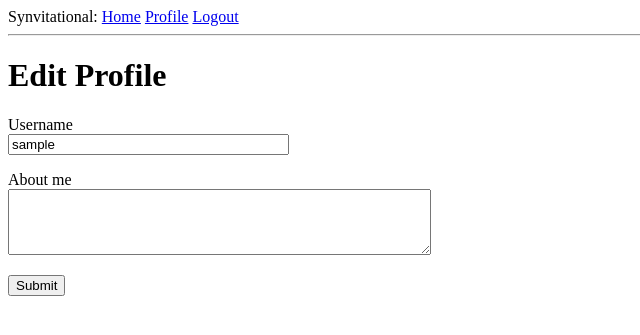
After one commit to OneCalledSyn/flaskwebsite, a Flask app: page /edit_profile in a window 1280 px wide. The commit adds this page. Shown: the top 335 px of the page, without its empty margins (0-640 px from the left). Run offline with Flask 2, Linux system fonts and the light colour scheme; the visitor is signed in with stand-in values (Sample User, id 1); data comes from the database, SQL or seed files in the repository; both versions use the stored data as it was after the commit.

Commit message:
Add files via upload

```diff
--- a/app/forms.py
+++ b/app/forms.py
@@ -1,6 +1,6 @@
 from flask_wtf import FlaskForm
-from wtforms import StringField, PasswordField, BooleanField, SubmitField
-from wtforms.validators import ValidationError, DataRequired, Email, EqualTo
+from wtforms import StringField, PasswordField, BooleanField, SubmitField, TextAreaField
+from wtforms.validators import ValidationError, DataRequired, Email, EqualTo, Length
 from app.models import User
 
 class LoginForm(FlaskForm):
@@ -25,3 +25,18 @@ class RegistrationForm(FlaskForm):
         user = User.query.filter_by(email=email.data).first()
         if user is not None:
             raise ValidationError('That email address is already in use, please try a different one.')
+
+class EditProfileForm(FlaskForm):
+    username = StringField('Username', validators=[DataRequired()])
+    about_me = TextAreaField('About me', validators=[Length(min = 0, max = 140)])
+    submit = SubmitField('Submit')
+
+    def __init__(self, original_username, *args, **kwargs):
+        super(EditProfileForm, self).__init__(*args, **kwargs)
+        self.original_username = original_username
+
+    def validate_username(self, username):
+        if username.data != self.original_username:
+            user = User.query.filter_by(username=self.username.data).first()
+            if user is not None:
+                raise ValidationError('Please use a different username.')
--- a/app/models.py
+++ b/app/models.py
@@ -1,3 +1,4 @@
+from hashlib import md5
 from app import login
 from werkzeug.security import generate_password_hash, check_password_hash
 from datetime import datetime
@@ -14,6 +15,8 @@ class User(UserMixin, db.Model):
     email = db.Column(db.String(120), index = True, unique = True)
     password_hash = db.Column(db.String(128))
     posts = db.relationship('Post', backref='author', lazy='dynamic')
+    about_me = db.Column(db.String(140))
+    last_seen = db.Column(db.DateTime, default=datetime.utcnow)
 
     def __repr__(self):
         return '<User {}>'.format(self.username)
@@ -24,6 +27,10 @@ class User(UserMixin, db.Model):
     def check_password(self, password):
         return check_password_hash(self.password_hash, password)
 
+    def avatar(self, size):
+        digest = md5(self.email.lower().encode('utf-8')).hexdigest()
+        return 'https://www.gravatar.com/avatar/{}?d=identicon&s={}'.format(digest, size)
+
 class Post(db.Model):
     id = db.Column(db.Integer, primary_key = True)
     body = db.Column(db.String(140))
--- a/app/routes.py
+++ b/app/routes.py
@@ -5,11 +5,9 @@ from flask_login import current_user, login_user, login_required, logout_user
 from app.models import User
 from flask import request
 from werkzeug.urls import url_parse
+from datetime import datetime
+from app.forms import EditProfileForm
 
-# @ symbol indicates the use of 'decorators'
-# Decorators dynamically alter the functionality of a function/method/class
-# without directly using subclasses or changing the source code
-# Think of a decorator as a wrapper
 @app.route('/')
 @app.route('/index')
 @login_required
@@ -66,3 +64,34 @@ def register():
         flash('Congratulations, you are now a registered user!')
         return redirect(url_for('login'))
     return render_template('register.html', title = 'Register', form = form)
+
+@app.route('/user/<username>')
+@login_required
+def user(username):
+    user = User.query.filter_by(username=username).first_or_404()
+    posts = [
+        {'author': user, 'body': 'Test post #1'},
+        {'author': user, 'body': 'Test post #2'}
+    ]
+    return render_template('user.html', user = user, posts = posts)
+
+@app.before_request
+def before_request():
+    if current_user.is_authenticated:
+        current_user.last_seen = datetime.utcnow()
+        db.session.commit()
+
+@app.route('/edit_profile', methods=['GET', 'POST'])
+@login_required
+def edit_profile():
+    form = EditProfileForm(current_user.username)
+    if form.validate_on_submit():
+        current_user.username = form.username.data
+        current_user.about_me = form.about_me.data
+        db.session.commit()
+        flash('Your changes have been saved!')
+        return redirect(url_for('edit_profile'))
+    elif request.method == 'GET':
+        form.username.data = current_user.username
+        form.about_me.data = current_user.about_me
+    return render_template('edit_profile.html', title='Edit Profile', form=form)
--- a/app/templates/base.html
+++ b/app/templates/base.html
@@ -15,6 +15,7 @@
             {% if current_user.is_anonymous %}
                 <a href = "{{ url_for('login')}}">Login</a>
             {% else %}
+                <a href = "{{ url_for('user', username = current_user.username) }}">Profile</a>
                 <a href = "{{ url_for('logout') }}">Logout</a>
             {% endif %}
         </div>
--- /dev/null
+++ b/app/templates/edit_profile.html
@@ -0,0 +1,25 @@
+<!DOCTYPE html>
+
+{% extends "base.html" %}
+
+{% block content %}
+    <h1>Edit Profile</h1>
+    <form action="" method="post">
+        {{ form.hidden_tag() }}
+        <p>
+            {{ form.username.label }}<br>
+            {{ form.username(size=32) }}<br>
+            {% for error in form.username.errors %}
+                <span style="color: red;">[{{ error }}]</span>
+            {% endfor %}
+        </p>
+        <p>
+            {{ form.about_me.label }}<br>
+            {{ form.about_me(cols=50, rows=4) }}<br>
+            {% for error in form.about_me.errors %}
+                <span style="color: red;">[{{ error }}]</span>
+            {% endfor %}
+        </p>
+        <p>{{ form.submit() }}</p>
+    </form>
+{% endblock %}
--- a/config.py
+++ b/config.py
@@ -8,3 +8,9 @@ class Config(object):
     SQLALCHEMY_TRACK_MODIFICATIONS = False
 # Cryptographic key for generating tokens or signatures
 # Protection against Cross-Site Request Forgery (CSRF)
+    MAIL_SERVER = os.environ.get('MAIL_SERVER')
+    MAIL_PORT = int(os.environ.get('MAIL_PORT') or 25)
+    MAIL_USE_TLS = os.environ.get('MAIL_USE_TLS') is not None
+    MAIL_USERNAME = os.environ.get('MAIL_USERNAME')
+    MAIL_PASSWORD = os.environ.get('MAIL_PASSWORD')
+    ADMINS = ['mltppro@gmail.com']
```
Also changed, not shown: app/__init__.py (+33 -3 lines), app/errors.py (added, +11 -0 lines), app/templates/404.html.html (added, +8 -0 lines), app/templates/500.html (added, +9 -0 lines), app/templates/_post.html (added, +8 -0 lines), app/templates/user.html (added, +23 -0 lines), app.db.
